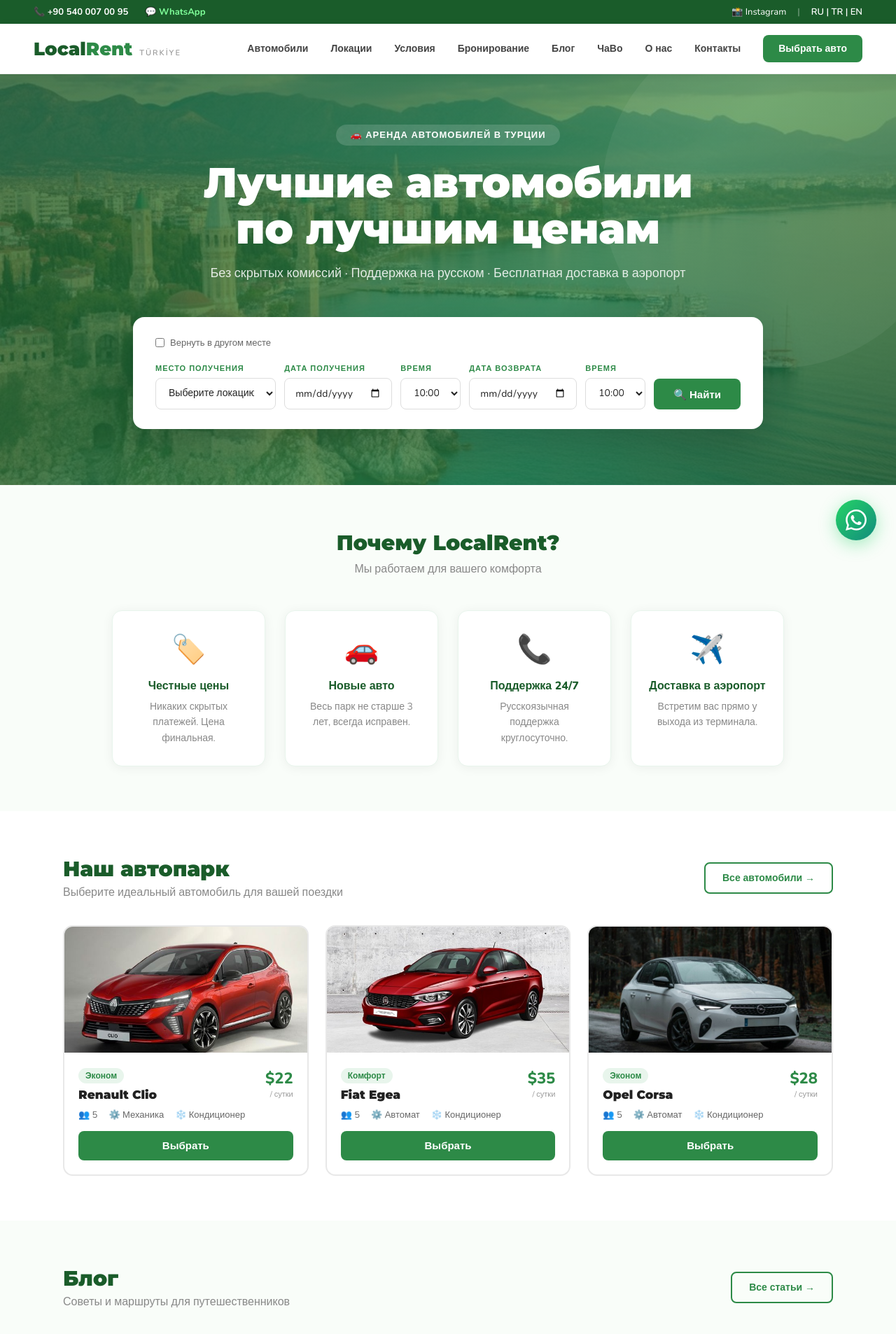
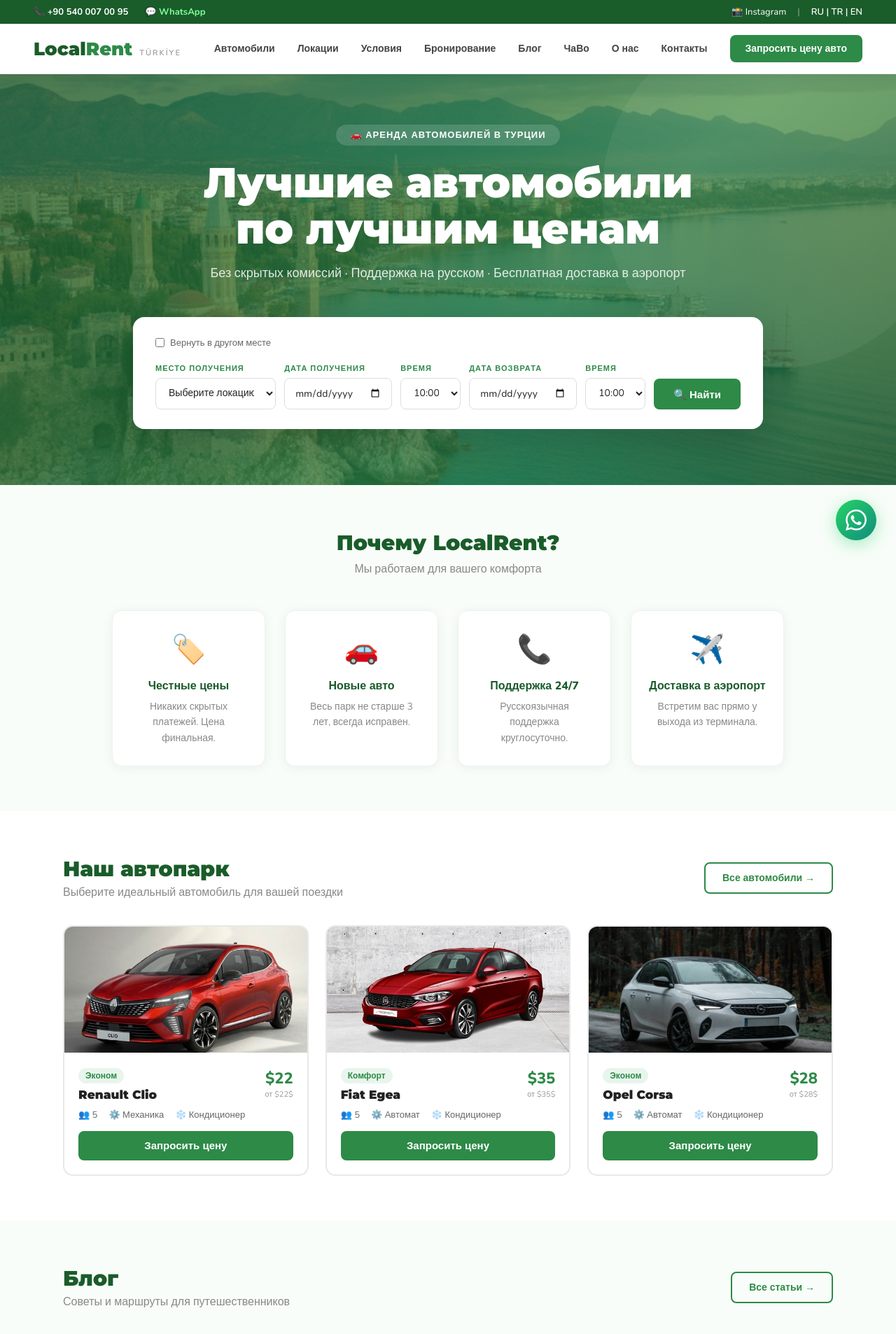
Before and after one commit to ozturkkrasim-png/localrent, a React (Vite) app: page / in a window 1280 px wide. Shown: the top 1906 px of the page at 70% size. Built offline with nearby package versions, Linux system fonts and the light colour scheme.

Commit message:
Update App.jsx

```diff
--- a/src/App.jsx
+++ b/src/App.jsx
@@ -25,7 +25,7 @@ const blogs = [
     date: "01.04.2026",
     category: "Советы",
     image: "/antalya.jpg",
-    excerpt: "Аренда автомобиля в Анталье — лучший способ исследовать Турецкую Ривьеру. Рассказываем, как выбрать машину, что взять с собой и как сэкономить.",
+    excerpt: "Аренда автомобиля в Анталье — лучший способ исследовать Турецкую Ривьеру. Рассказываем, как Запросить цену машину, что взять с собой и как сэкономить.",
     content: `Анталья — один из самых популярных курортов Турции. Чтобы увидеть всё самое интересное, лучший вариант — арендовать автомобиль. Так вы сможете посетить Кемер, Аланью, Сиде и другие города в удобное время.\n\nЧто нужно для аренды:\n• Водительское удостоверение (стаж от 1 года)\n• Паспорт\n• Минимальный возраст — 21 год\n\nСоветы по экономии:\n• Бронируйте заранее — цены ниже\n• Выбирайте полную страховку\n• Проверяйте авто перед получением`
   },
   {
@@ -205,7 +205,7 @@ export default function App() {
               onMouseLeave={e => e.target.style.color = page === pg ? "#2d8a47" : "#444"}
             >{label}</span>
           ))}
-          <button className="green-btn" style={{ padding: "10px 22px", fontSize: 14 }} onClick={() => setPage("cars")}>Выбрать авто</button>
+          <button className="green-btn" style={{ padding: "10px 22px", fontSize: 14 }} onClick={() => setPage("cars")}>Запросить цену авто</button>
         </div>
       </nav>
 
@@ -315,7 +315,7 @@ export default function App() {
                       </div>
                       <div style={{ textAlign: "right" }}>
                         <div style={{ fontSize: 22, fontWeight: 800, color: "#2d8a47" }}>${car.price}</div>
-                        <div style={{ fontSize: 11, color: "#999" }}>/ сутки</div>
+                        <div style={{ fontSize: 11, color: "#999" }}>от ${car.price}$</div>
                       </div>
                     </div>
                     <div style={{ display: "flex", gap: 16, fontSize: 13, color: "#666", marginBottom: 14 }}>
@@ -324,7 +324,7 @@ export default function App() {
                       <span>❄️ {car.ac ? "Кондиционер" : "-"}</span>
                     </div>
                     <button className="green-btn" style={{ width: "100%", padding: "11px" }} onClick={e => { e.stopPropagation(); setSelectedCar(car); setPage("extras"); }}>
-                      Выбрать
+                      Запросить цену
                     </button>
                   </div>
                 </div>
@@ -448,7 +448,7 @@ export default function App() {
           <div style={{ fontSize: 15, color: "#444", lineHeight: 1.9, whiteSpace: "pre-line" }}>{blog.content}</div>
           <div style={{ marginTop: 40, background: "#f0f9f3", border: "1.5px solid #d0eeda", borderRadius: 12, padding: "24px", textAlign: "center" }}>
             <p style={{ fontWeight: 700, color: "#1a5c2a", marginBottom: 12 }}>Хотите арендовать авто в Анталье?</p>
-            <button className="green-btn" onClick={() => setPage("cars")}>Выбрать автомобиль →</button>
+            <button className="green-btn" onClick={() => setPage("cars")}>Запросить цену автомобиль →</button>
           </div>
         </div>
       ))}
@@ -719,7 +719,7 @@ export default function App() {
                     </div>
                     <div style={{ textAlign: "right" }}>
                       <div style={{ fontSize: 22, fontWeight: 800, color: "#2d8a47" }}>${days ? car.price * days : car.price}</div>
-                      <div style={{ fontSize: 11, color: "#999" }}>{days ? `за ${days} дн.` : "/ сутки"}</div>
+                      <div style={{ fontSize: 11, color: "#999" }}>{days ? `за ${days} дн.` : "от ${car.price}$"}</div>
                     </div>
                   </div>
                   <div style={{ display: "flex", gap: 16, fontSize: 13, color: "#666", marginBottom: 14 }}>
@@ -728,7 +728,7 @@ export default function App() {
                     <span>⛽ {car.fuel}</span>
                   </div>
                   <button className="green-btn" style={{ width: "100%", padding: "11px" }} onClick={e => { e.stopPropagation(); setSelectedCar(car); setPage("extras"); }}>
-                    Выбрать этот автомобиль
+                    Запросить цену этот автомобиль
                   </button>
                 </div>
               </div>
```
